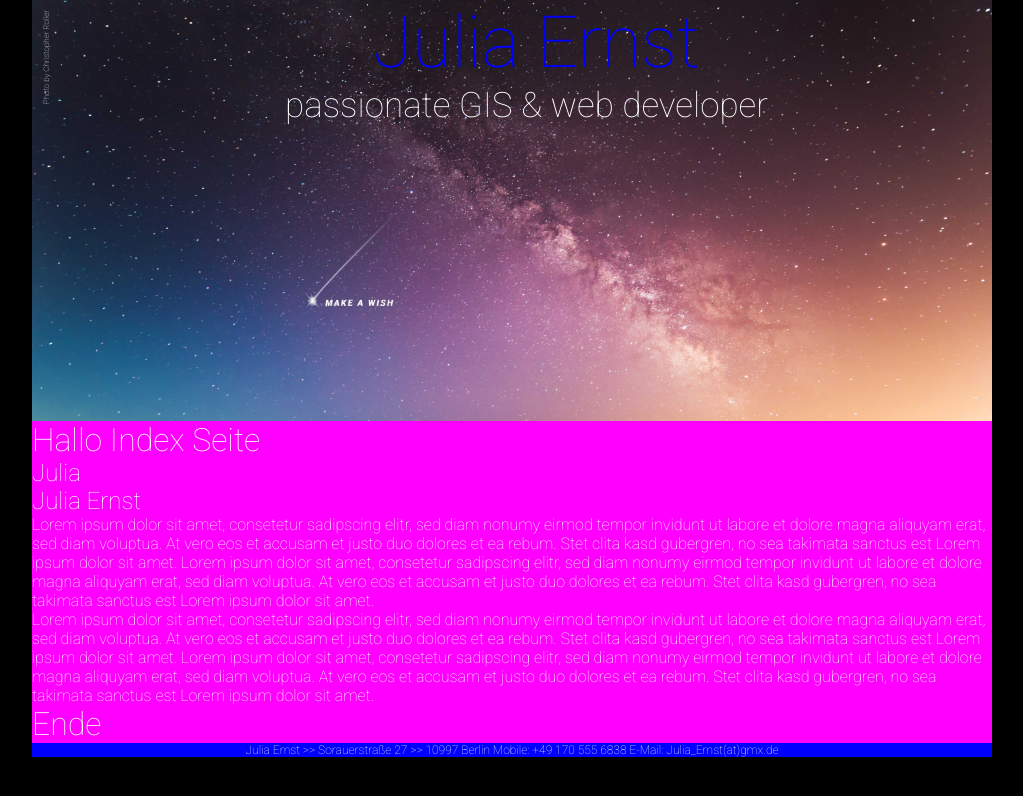
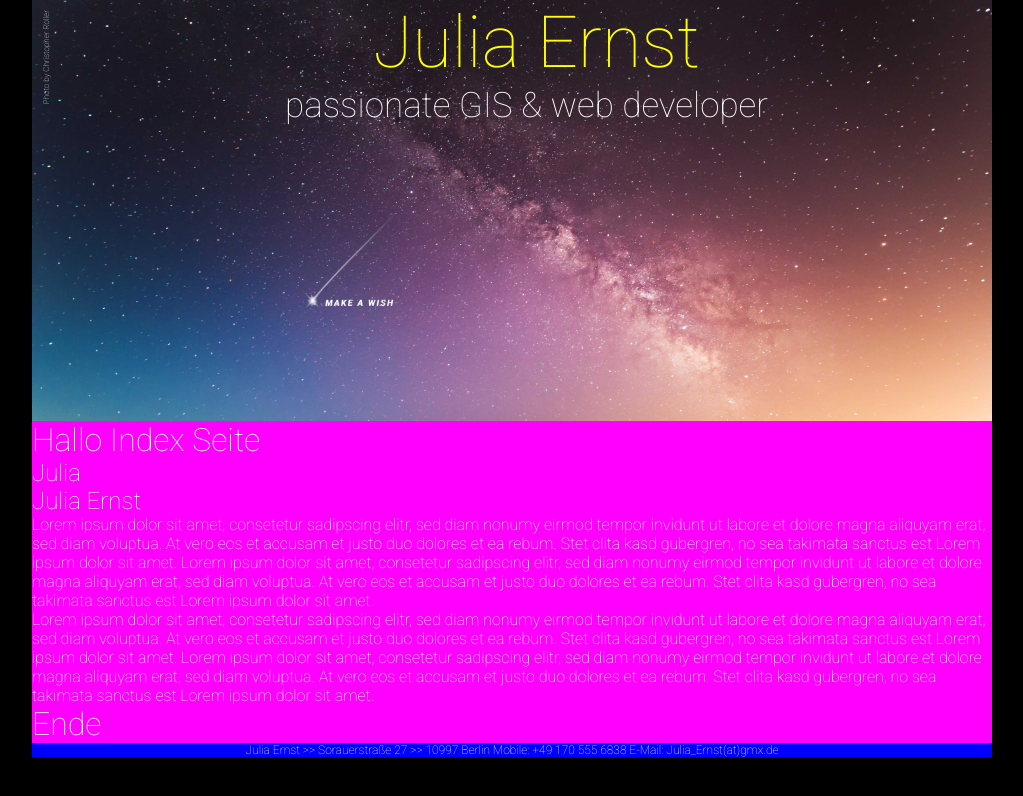
Before and after one commit to missserious/juliaernst, a Jekyll site: the page built from index.html, in a window 1280 px wide. Shown: the top 796 px of the page, without its empty margins (128-1151 px from the left). Built offline with Jekyll 4.4.1, drawn with Linux system fonts in a browser that asks for light colours.

Commit message:
css test

```diff
--- a/css/styles.scss
+++ b/css/styles.scss
@@ -39,7 +39,7 @@ header h1 {
     /*line-height: 1.0;*/
     text-align: center;
     /* test */
-    color: blue;
+    color: yellow;
 }
 
 header h2 {
@@ -93,8 +93,3 @@ main {
 footer {
   background-color: $color2;
 }
-
-/* alle Kinderelemente muessen auch margin: 0 bekommen*/
-h1, h2, h4, p {
-    margin: 0px;
-}
```
